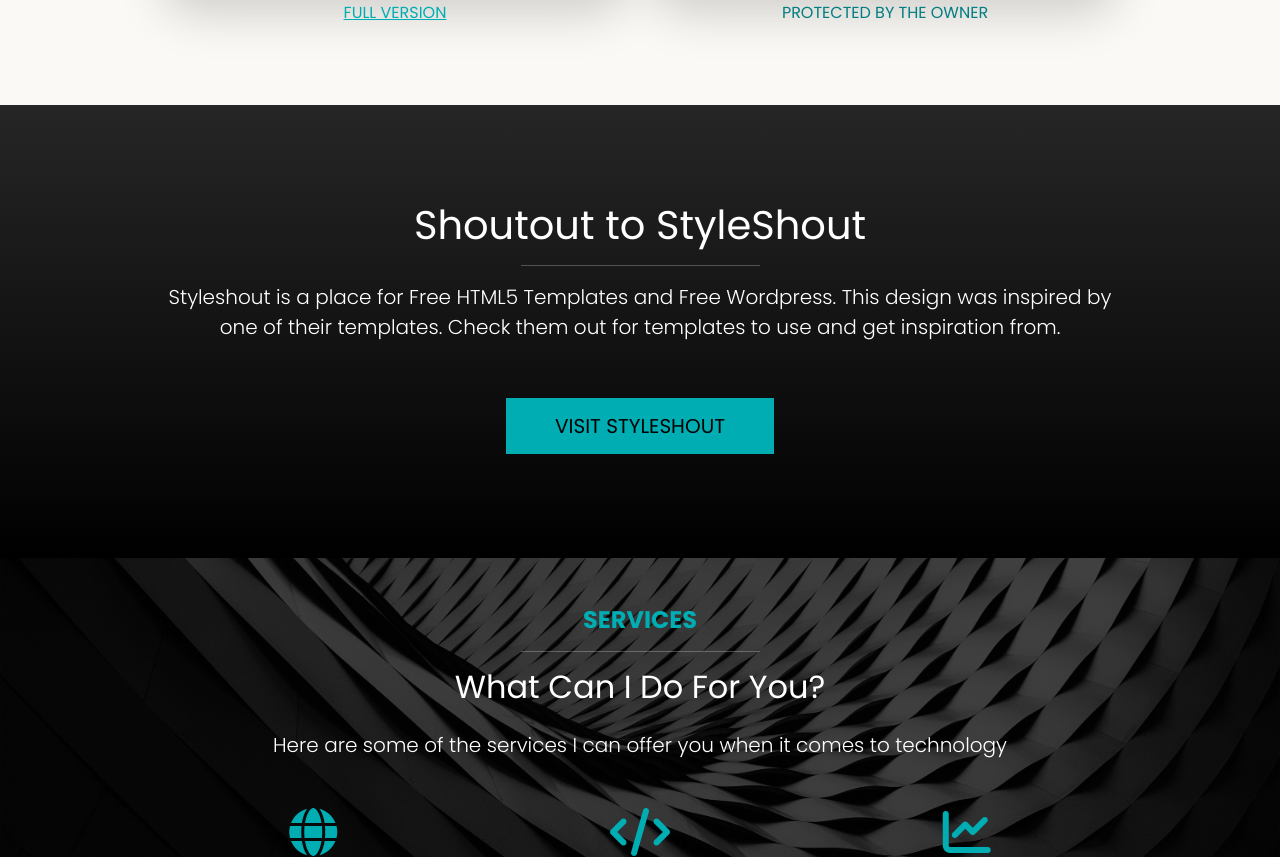
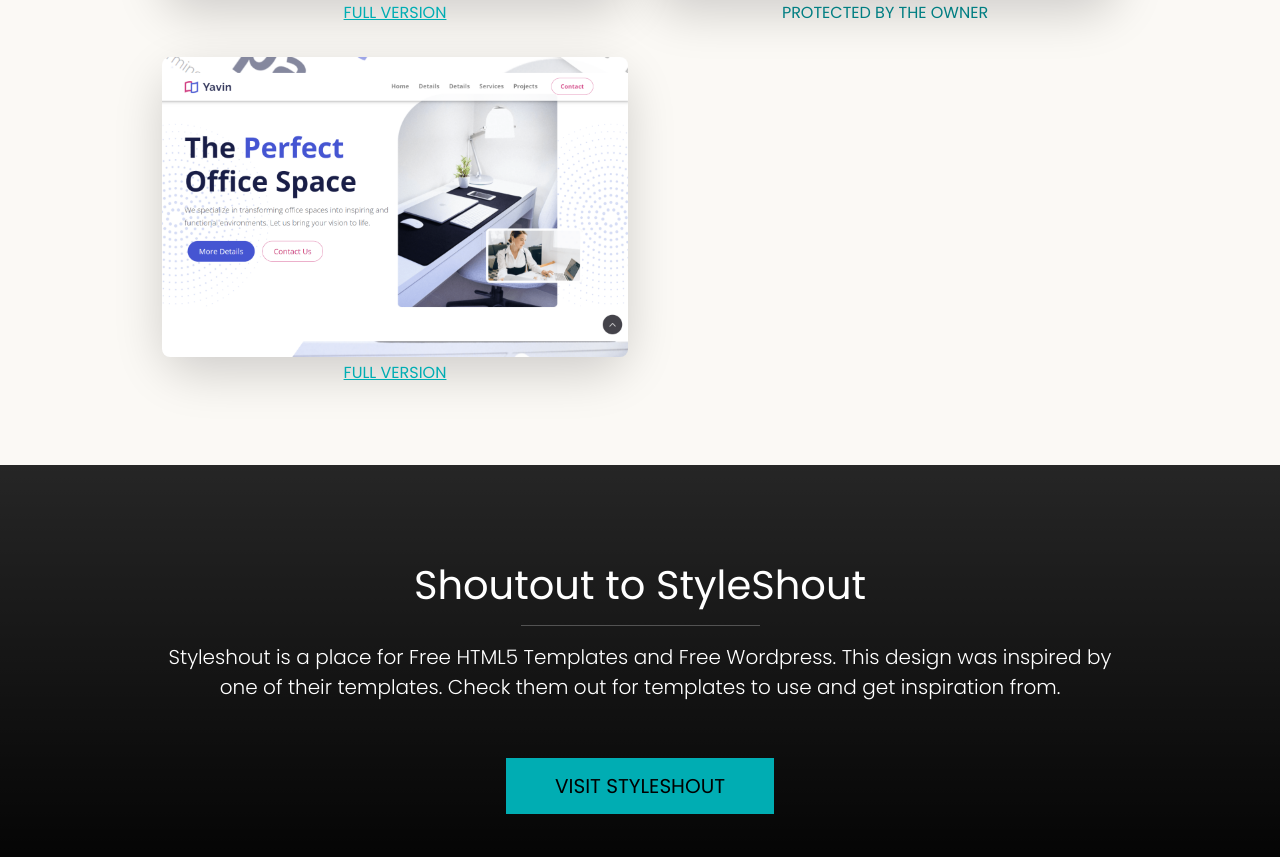
Before and after one commit to Lucas-nepomuceno/portfolio-website, a website: page index.html in a window 1280 px wide. Shown: the part 2904-3761 px from the top of the page. Drawn offline with Linux system fonts and the light colour scheme.

Commit message:
Adding new project

```diff
--- a/index.html
+++ b/index.html
@@ -189,6 +189,12 @@
           </div>
           <p class="text-center mt-1 text-secondary text-uppercase">Protected by the Owner</p>
         </div>
+        <div class="col-md-6 mb-3">
+          <div class="project shadow-lg rounded-5">
+            <a href="images/project5.png" data-lightbox="images" data-title="Yavin Website for Bootstrap Course"><img src="images/project5.png" alt="" class="img-fluid rounded-3"></a>
+          </div>
+          <p class="text-center mt-1 text-secondary text-uppercase"><a href="https://yavin-website-lucas.vercel.app/" target="_blank">Full Version</a></p>
+        </div>
       </div>
     </div>
   </section>
```
Also changed, not shown: images/project5.png (added).
